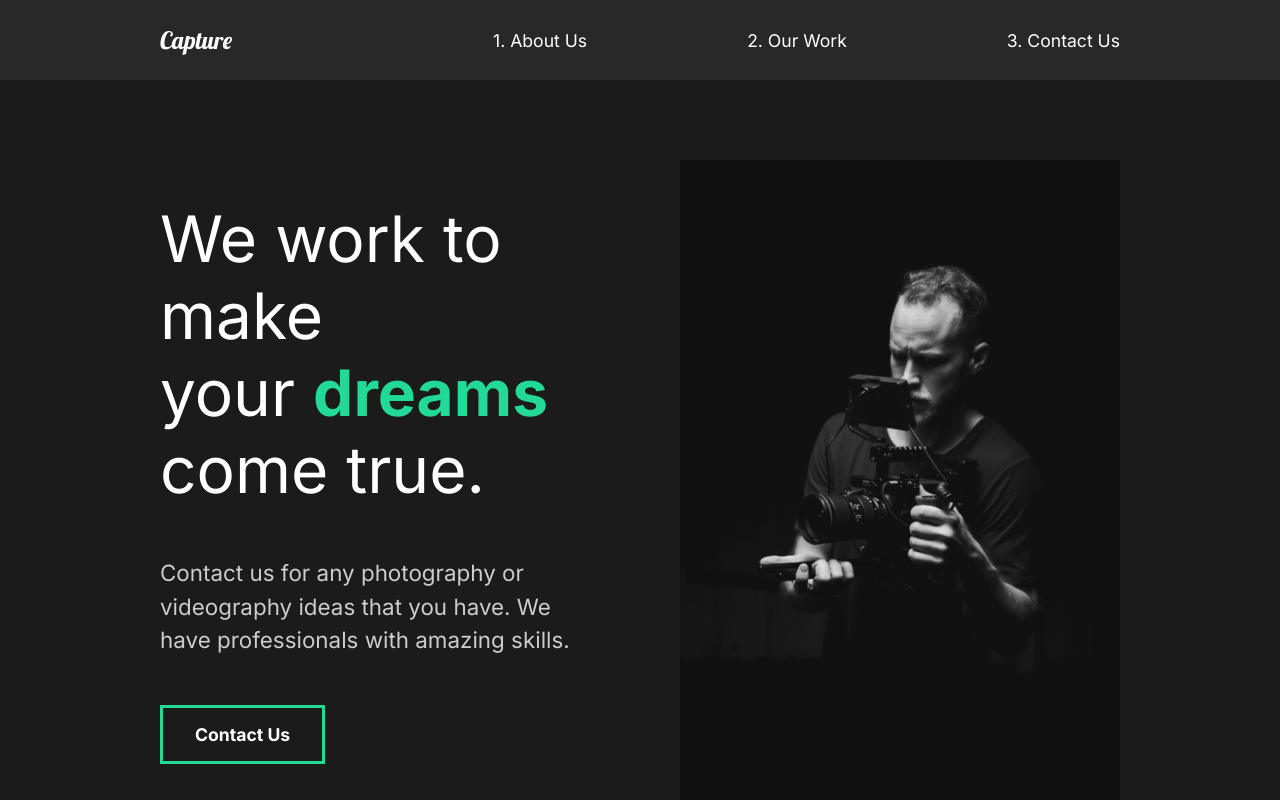
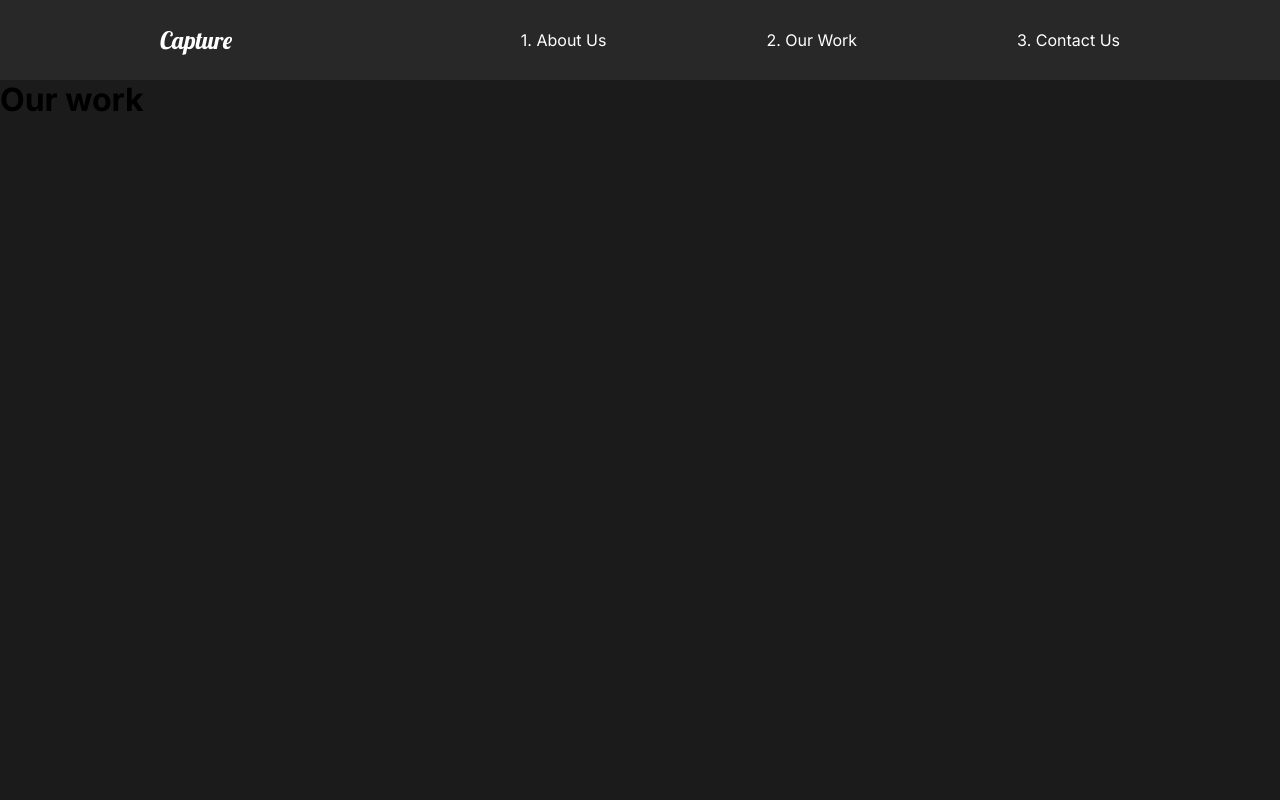
Before and after one commit to usererdem/landing-page, a React (Create React App) app: page /work in a window 1280 px wide. Shown: the top 800 px of the page. Built offline with nearby package versions, Linux system fonts and the light colour scheme.

Commit message:
feat: react router added, nav components added

```diff
--- a/src/App.js
+++ b/src/App.js
@@ -3,14 +3,22 @@
 import GlobalStyle from "./components/GlobalStyle";
 // Import Pages
 import AboutUs from "./pages/AboutUs";
-import Nav from "./components/Nav"
+import ContactUs from "./pages/ContactUs";
+import OurWork from "./pages/OurWork";
+import Nav from "./components/Nav";
+// Router
+import { Route, Routes } from "react-router-dom";
 
 function App() {
   return (
     <div className='App'>
       <GlobalStyle />
       <Nav />
-      <AboutUs />
+      <Routes>
+        <Route path='/' exact element={<AboutUs />} />
+        <Route path='/work' exact element={<OurWork />} />
+        <Route path='/contact' exact element={<ContactUs />} />
+      </Routes>
     </div>
   );
 }
--- a/src/components/Nav.js
+++ b/src/components/Nav.js
@@ -1,21 +1,30 @@
 import React from "react";
 import styled from "styled-components";
+import { Link } from "react-router-dom";
 
 const Nav = () => {
   return (
     <StyledNav>
       <h1>
-        <a id="Logo" href='#'>Capture</a>
+        <Link id='Logo' to='/'>
+          Capture
+        </Link>
       </h1>
       <ul>
         <li>
-          <a href='#'>1. About Us</a>
+          <Link className='link' to='/'>
+            1. About Us
+          </Link>
         </li>
         <li>
-          <a href='#'>2. Our Work</a>
+          <Link className='link' to='/work'>
+            2. Our Work
+          </Link>
         </li>
         <li>
-          <a href='#'>3. Contact Us</a>
+          <Link className='link' to='/contact'>
+            3. Contact Us
+          </Link>
         </li>
       </ul>
     </StyledNav>
@@ -30,18 +39,22 @@
   align-items: center;
   padding: 1rem 10rem;
   background: #282828;
-  a {
+  .link {
+    color: white;
+    text-decoration: none;
+    font-size: 1rem;
+    font-weight: lighter;
+  }
+  #Logo {
+    font-size: 1.5rem;
+    font-family: "Lobster", cursive;
+    font-weight: lighter;
     color: white;
     text-decoration: none;
   }
   ul {
     display: flex;
     list-style: none;
-  }
-  #Logo {
-    font-size: 1.5rem;
-    font-family: "Lobster", cursive;
-    font-weight: lighter;
   }
   li {
     padding-left: 10rem;
--- a/src/index.js
+++ b/src/index.js
@@ -1,13 +1,16 @@
-import React from 'react';
-import ReactDOM from 'react-dom/client';
+import React from "react";
+import ReactDOM from "react-dom/client";
 
-import App from './App';
-import reportWebVitals from './reportWebVitals';
+import App from "./App";
+import reportWebVitals from "./reportWebVitals";
+import { BrowserRouter } from "react-router-dom";
 
-const root = ReactDOM.createRoot(document.getElementById('root'));
+const root = ReactDOM.createRoot(document.getElementById("root"));
 root.render(
   <React.StrictMode>
-    <App />
+    <BrowserRouter>
+      <App />
+    </BrowserRouter>
   </React.StrictMode>
 );
 
--- /dev/null
+++ b/src/pages/ContactUs.js
@@ -0,0 +1,11 @@
+import React from "react";
+
+const ContactUs = () => {
+  return (
+    <div>
+      <h1>Contact</h1>
+    </div>
+  );
+};
+
+export default ContactUs;
--- /dev/null
+++ b/src/pages/OurWork.js
@@ -0,0 +1,11 @@
+import React from "react";
+
+const OurWork = () => {
+  return (
+    <div>
+      <h1>Our work</h1>
+    </div>
+  );
+};
+
+export default OurWork;
```
